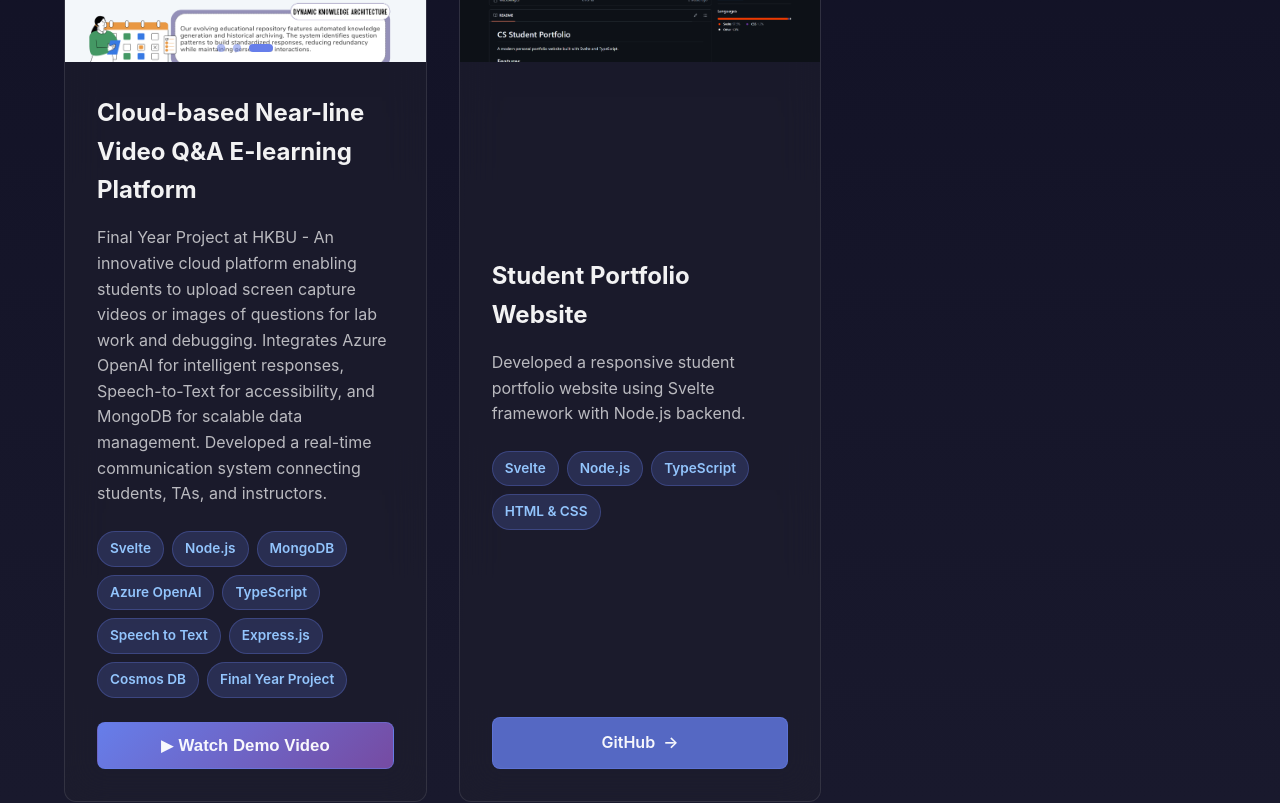
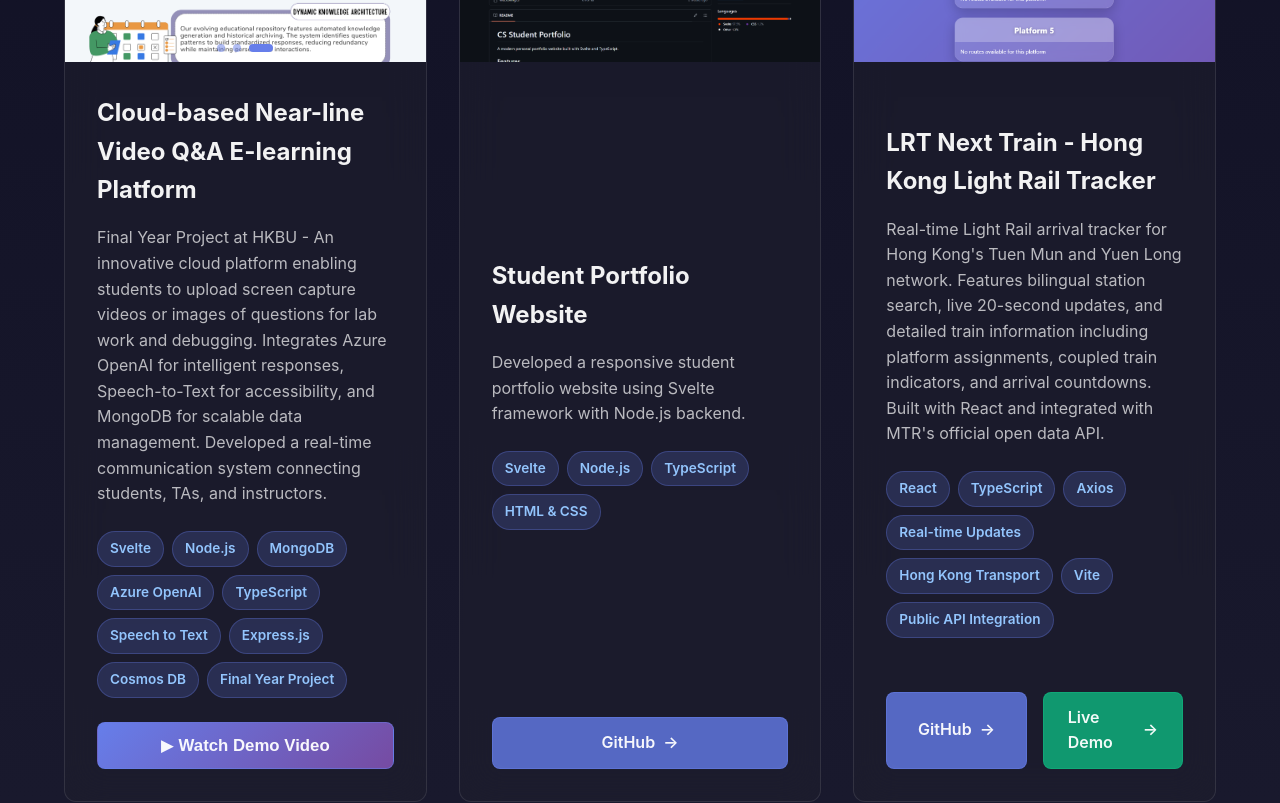
Before and after one commit to Matthew159951/web, a Svelte app: page / in a window 1280 px wide. Shown: the part 6060-6863 px from the top of the page. Built offline with nearby package versions, Linux system fonts and the light colour scheme.

Commit message:
web update

```diff
--- a/src/components/Projects.svelte
+++ b/src/components/Projects.svelte
@@ -4,6 +4,7 @@
   import Fyp_image2 from '../static/fyp2.png';
   import Fyp_poster from '../static/fyp-poster.png';
   import project_img1 from '../static/project.png';
+  import lrt_image1 from '../static/lrt.png';
   import { onMount } from 'svelte';
 
   interface Project {
@@ -30,6 +31,14 @@
       tags: ["Svelte", "Node.js",  "TypeScript", "HTML & CSS"],
       images: [project_img1],
       github: "https://github.com/Matthew159951/web"
+    },
+    {
+      title: "LRT Next Train - Hong Kong Light Rail Tracker",
+      description: "Real-time Light Rail arrival tracker for Hong Kong's Tuen Mun and Yuen Long network. Features bilingual station search, live 20-second updates, and detailed train information including platform assignments, coupled train indicators, and arrival countdowns. Built with React and integrated with MTR's official open data API.",
+      tags: ["React", "TypeScript", "Axios", "Real-time Updates", "Hong Kong Transport", "Vite", "Public API Integration"],
+      github: "https://github.com/Matthew159951/lrt-next-train-web",
+      demo: "https://lrt-next-train-web.23214759.workers.dev/",
+      images: [lrt_image1]
     }
   ];
 
```
Also changed, not shown: src/static/lrt.png (added).
